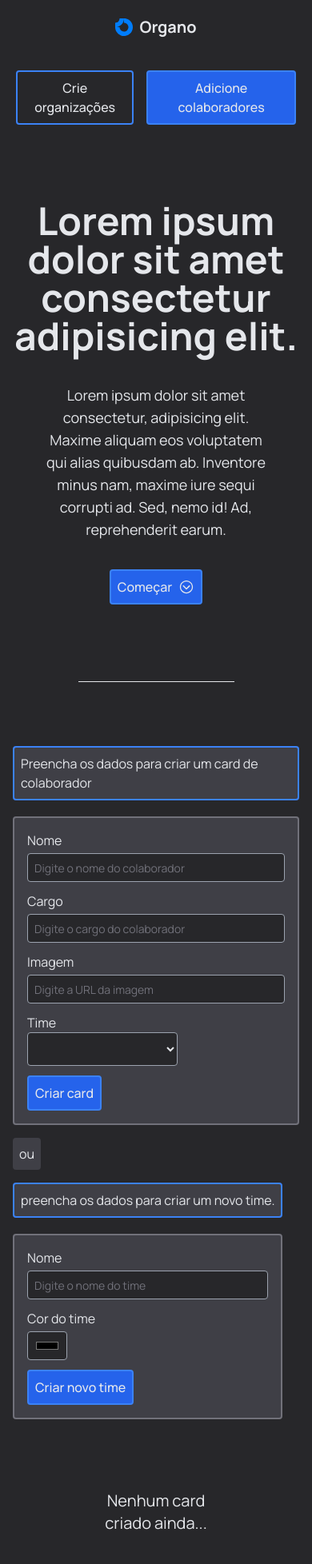
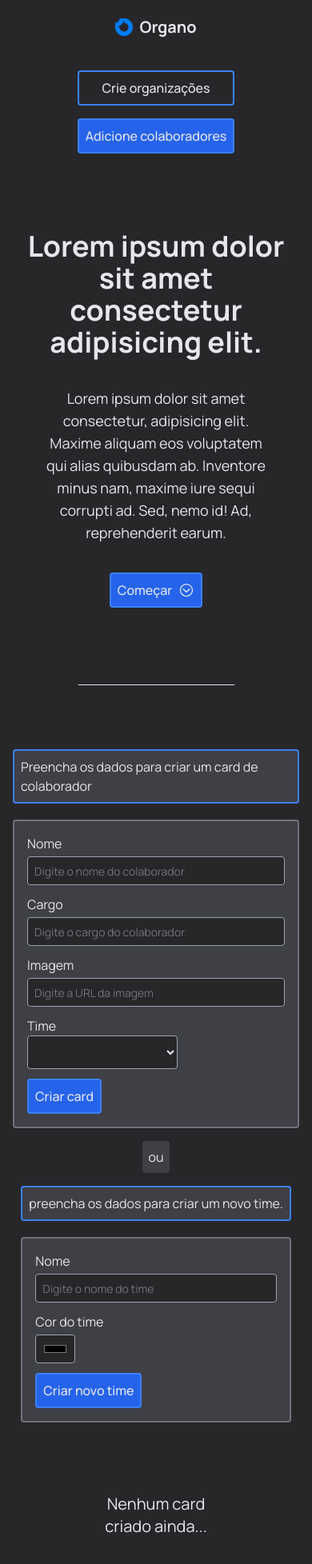
Before and after one commit to jonathafernandes/organo, a React (Vite) app: page / in a window 390 px wide. Shown: the top 1956 px of the page at 80% size. Built offline with nearby package versions, Linux system fonts and the light colour scheme; the HTML template or start-up script is replaced by a standard one.

Commit message:
style: responsive settings

```diff
--- a/src/componentes/Form.jsx
+++ b/src/componentes/Form.jsx
@@ -39,7 +39,7 @@ const Form = ({ teams, registerTeam }) => {
 
   return (
     <>
-      <div id="form" className="flex-col mx-4 flex items-start sm:flex-row justify-evenly my-20 gap-4">
+      <div id="form" className="flex-col items-center mx-4 flex sm:items-start sm:flex-row justify-evenly my-20 gap-4">
         <form onSubmit={onSubmit}>
           <h2 className="bg-zinc-700 border-solid border-2 border-blue-500 p-2 rounded">Preencha os dados para criar um card de colaborador</h2>
           <div className="bg-zinc-700 border-solid border-2 border-zinc-500 rounded p-4 mt-5">
--- a/src/componentes/Header.jsx
+++ b/src/componentes/Header.jsx
@@ -7,7 +7,7 @@ const Header = () => {
                 <img src={logo} alt="Organo" />
                 <span className='text-xl font-bold'>Organo</span>
             </div>
-            <div className='flex gap-4'>
+            <div className='flex flex-col sm:flex-row gap-4'>
                 <button
                     className='border-solid border-2 border-blue-500 bg-zinc-800 rounded p-2 font-medium hover:bg-blue-500'>Crie organizações</button>
                 <button className='border-solid border-2 border-blue-500 bg-blue-600 rounded p-2 font-medium hover:bg-blue-500'>Adicione colaboradores</button>
--- a/src/componentes/Hero.jsx
+++ b/src/componentes/Hero.jsx
@@ -3,7 +3,7 @@ import { IoIosArrowDropdown } from "react-icons/io";
 const Hero = () => {
     return (
         <div className="my-24 flex flex-col gap-9 items-center text-center">
-            <h1 className="text-5xl font-bold">Lorem ipsum dolor sit amet consectetur adipisicing elit.</h1>
+            <h1 className="mx-4 text-4xl sm:text-5xl font-bold">Lorem ipsum dolor sit amet consectetur adipisicing elit.</h1>
             <p className="text-lg w-3/4">Lorem ipsum dolor sit amet consectetur, adipisicing elit. Maxime aliquam eos voluptatem qui alias quibusdam ab. Inventore minus nam, maxime iure sequi corrupti ad. Sed, nemo id! Ad, reprehenderit earum.
             </p>
             <a href="#form" className='flex items-center gap-2 border-solid border-2 border-blue-500 bg-blue-600 rounded p-2 font-medium hover:bg-blue-500'>
```
